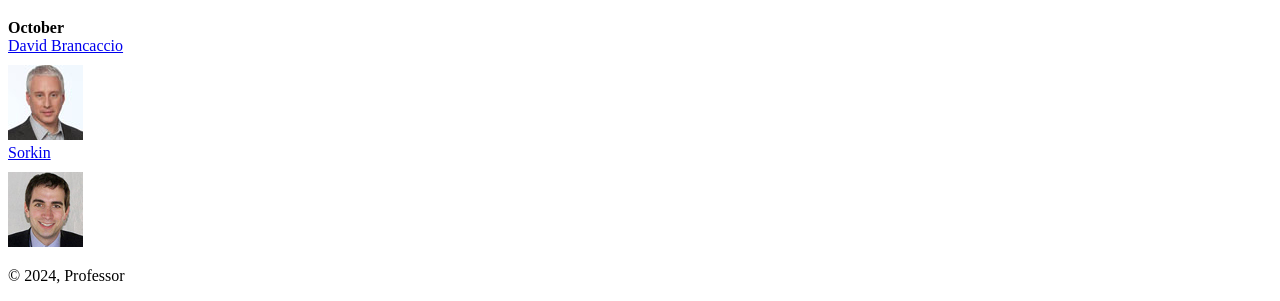
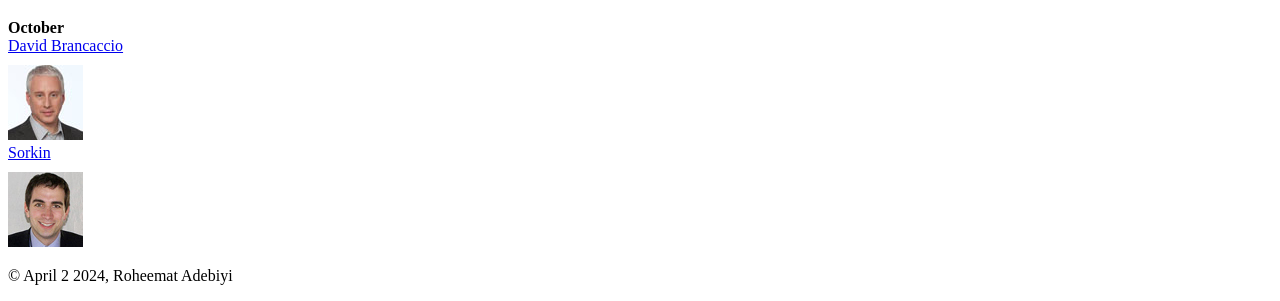
Before and after one commit to ra667-n/A09, a plain HTML site: page index.html in a window 1280 px wide. Shown: the part 504-805 px from the top of the page. Drawn offline with Linux system fonts and the light colour scheme.

Commit message:
Update index.html

```diff
--- a/index.html
+++ b/index.html
@@ -48,7 +48,7 @@
         </div>
     </main>
     <footer>
-        <p>© 2024, Professor</p>
+        <p>© April 2 2024, Roheemat Adebiyi</p>
     </footer>
 </body>
 </html>
```
